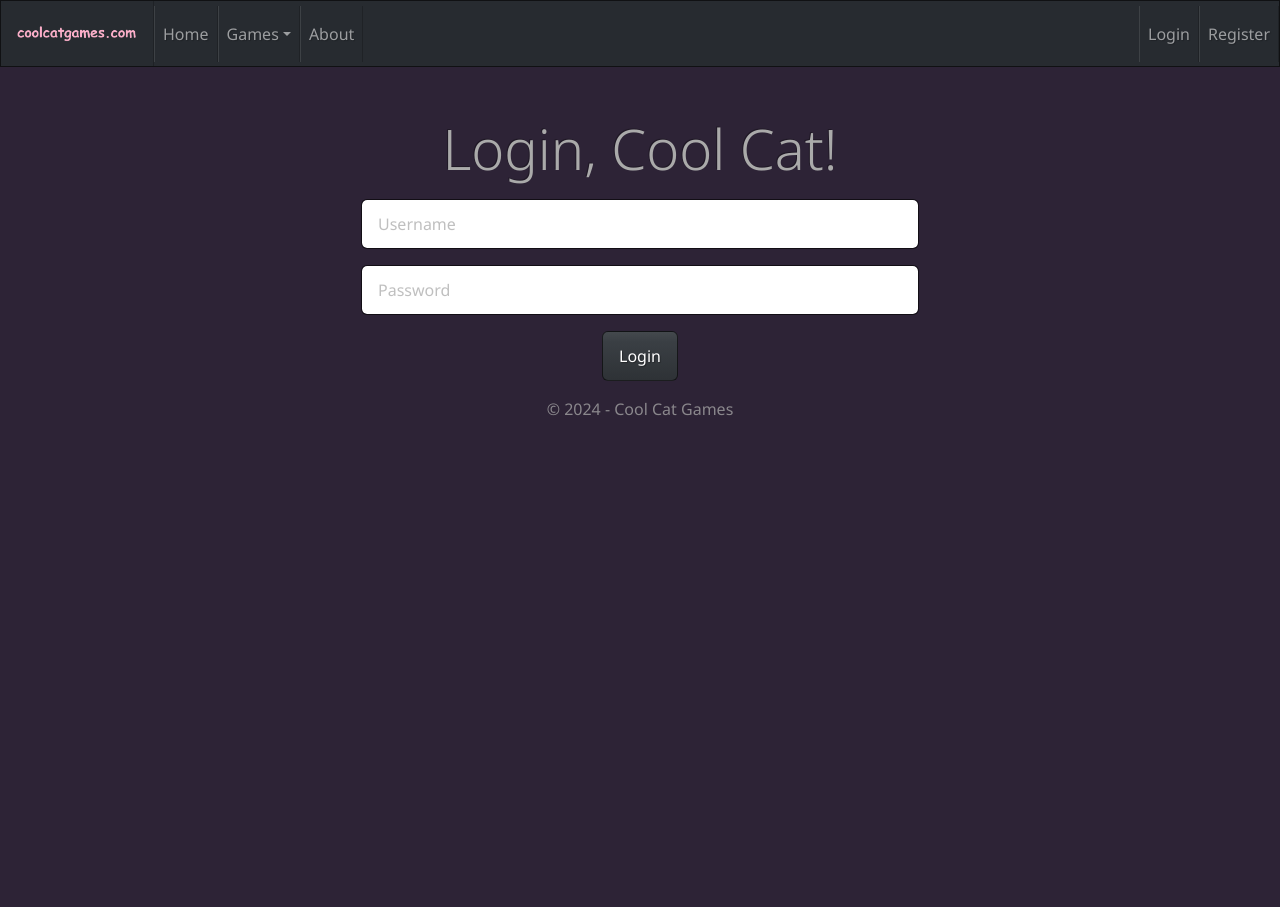
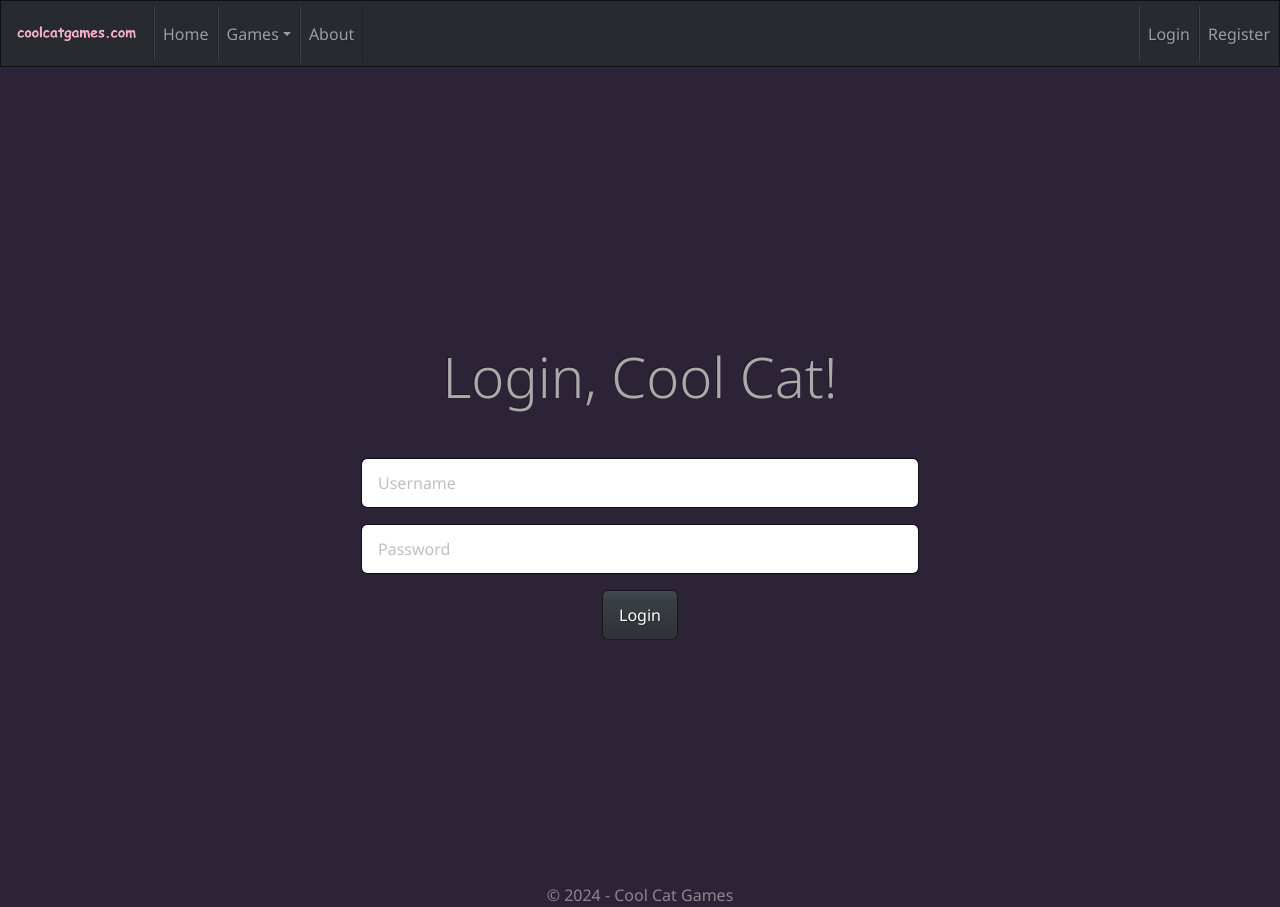
Before and after one commit to Syyren/Combined_CPRO2221_CPRO2501_Group_Repo, a React (Create React App) app in the folder frontend/: page /login in a window 1280 px wide. Before the commit the page ends 800 px from the top, so only its background shows below. Built offline with nearby package versions, Linux system fonts and the light colour scheme.

Commit message:
updated login page ui

```diff
--- a/frontend/src/components/registration/Login.js
+++ b/frontend/src/components/registration/Login.js
@@ -40,8 +40,9 @@ const Login = () => {
 
   return (
     <Layout>
+      <div className="homePageContainer d-flex flex-column justify-content-center">
         <div className="d-flex flex-column text-center justify-content-center align-items-center mt-5">
-        <h1 className="display-4 text-center mb-3">Login, Cool Cat!</h1>
+          <h1 className="display-4 text-center mb-5">Login, Cool Cat!</h1>
           {error && <Alert variant="danger">{error}</Alert>}
           <div className="col-12 col-md-6">
             <Form onSubmit={handleSubmit}>
@@ -69,6 +70,7 @@ const Login = () => {
             </Form>
           </div>
         </div>
+      </div>
     </Layout>
   );
 };
```
Lines whose indentation alone changed are shown as unchanged.
